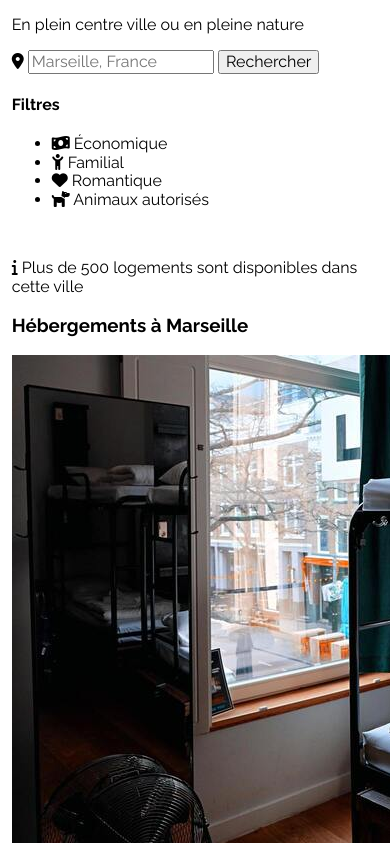
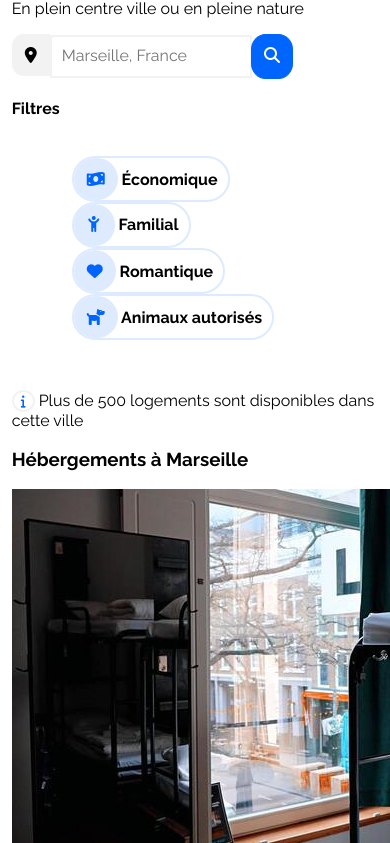
Before and after one commit to F0kd4/My_project_2_OC, a plain HTML site: page index.html in a window 390 px wide. Shown: the part 278-1121 px from the top of the page. Drawn offline with Linux system fonts and the light colour scheme.

Commit message:
Responsive header + searching

```diff
--- a/css/desktop.css
+++ b/css/desktop.css
@@ -1,3 +1,8 @@
+*
+{
+    box-sizing: border-box;
+}
+
 body
 {
     margin-left: 3%;
@@ -30,9 +35,8 @@ nav img
 
 nav li
 {
-    box-sizing: border-box;
-   padding-left: 30px;
-   padding-right: 30px;
+    padding-left: 30px;
+    padding-right: 30px;
     padding-top: 35px;
     margin-top: -21px;
 }
@@ -49,6 +53,7 @@ nav li:hover
 /* PARTIE 1 */
 
 /* Barre de recherche */
+
 
 form
 {
@@ -95,6 +100,11 @@ button
     border-radius:  25px 900px 900px 25px;
 }
 
+.mobile_button
+{
+    display: none;
+}
+
 button:hover
 {
     cursor: pointer;
@@ -107,7 +117,6 @@ button:hover
     display: flex;
     justify-content: flex-start space-between;
     align-items: center;
-
 }
 
 
@@ -177,7 +186,7 @@ button:hover
 /* Hebergements à Marseille */
 .accomodation_marseille
 {
-    display: flex;
+    display: block;
     justify-content: space-between;
     flex-direction: column;
     background-color: #DEEBFF;
@@ -186,6 +195,8 @@ button:hover
 .affichage_accomodation
 {
     display: flex;
+    flex-wrap: wrap;
+    justify-content: space-between;
 }
 
 a
@@ -193,7 +204,17 @@ a
     text-decoration: none;
 }
 
+.accomodation_card
+{
+    background-color: white;
+    width: 250px;
+    height: 250px;
+}
 
+.img_accomodation img
+{
+    width: 200px;
+}
 
 .blue-star
 {
--- a/css/phone.css
+++ b/css/phone.css
@@ -1,3 +1,8 @@
+*
+{
+    box-sizing: border-box;
+}
+
 body
 {
     margin-left: 3%;
@@ -10,14 +15,13 @@ header
 {
     display: flex;
     flex-direction: column;
-    justify-content: space-between;
 }
 
-.header_logo
+/* .header_logo
 {
     display: flex;
     align-content: center;
-}
+} */
 
 .nav_header
 {
@@ -26,9 +30,143 @@ header
     list-style: none;
 }
 
+nav img
+ {
+    margin-left: 37%;
+     height: 70px;
+ }
+
+
+
 nav li:hover
 {
     color: #0065FC;
     cursor: pointer;
     border-bottom: 2px #0065FC solid;
 }
+
+/* MAIN */.
+
+/* PARTIE 1 */
+
+/* Barre de recherche */
+
+form
+{
+    display: block;
+}
+
+.fa-location-dot
+{
+    margin-right: -4px;
+    padding: 13px;
+    background-color: #F2F2F2;
+    border-radius: 30% 2% 2% 30%;
+}
+
+.fa-location-dot:hover
+{
+    cursor: pointer;
+}
+
+input
+{
+    padding: 10px;
+    border-color: #F2F2F2;
+    border-style: solid;
+}
+
+input:focus
+{
+    padding: 10px;
+    border-color: #F2F2F2;
+}
+
+button
+{
+    font-weight:500 ;
+    border-style: solid;
+    border-width: 1.5px;
+    border-color: #0065FC;
+    margin-left: -5px;
+    background-color: #0065FC;
+    color: white;
+    padding : 12px;
+    border-radius: 35%;
+}
+
+.desktop_button
+{
+    display: none;
+}
+
+button:hover
+{
+    cursor: pointer;
+}
+
+/* FILTRES */
+
+.filtres
+{
+    display: flex;
+    flex-direction: column;
+    justify-content: flex-start space-between;
+}
+
+
+.filtres ul
+{
+    display: flex;
+    flex-wrap: wrap;
+    list-style: none;
+}
+
+.filtres li
+{
+    font-weight: bold;
+    margin: 0 20px 0 20px;
+    border: 2px #DEEBFF solid;
+    border-radius: 25px;
+    padding: 0px;
+    padding-right: 10px;
+}
+
+.filtres li
+{
+    cursor: pointer;
+}
+
+.fa-dog, .fa-heart, .fa-child-reaching, .fa-money-bill-wave
+{
+    padding: 13px;
+	border-radius: 25px;
+    background-color: #DEEBFF;
+    color: #0065FC;
+}
+
+.fa-child-reaching
+{
+    padding-top: 12px;
+    padding-bottom: 14px;
+    padding-right: 15px;
+    padding-left: 14px;
+}
+
+.filtres li:hover
+{
+    background-color: #DEEBFF;
+}
+
+/* POINT INFORMATION */
+
+.fa-info
+{
+    font-size: small;
+    color: #0065FC;
+    border: 2px solid #F2F2F2;
+    padding: 7px;
+    border-radius: 50%;
+    padding-top: 2.5px;
+    padding-bottom: 2.5px;
+}
--- a/css/tab.css
+++ b/css/tab.css
@@ -0,0 +1,176 @@
+*
+{
+    box-sizing: border-box;
+}
+
+body
+{
+    margin-left: 3%;
+    font-family: "Raleway", sans-serif;
+}
+
+/*HEADER */
+
+nav
+{
+    display: flex;
+    justify-content: space-between;
+    align-items: flex-end;
+}
+
+nav ul
+{
+    display: flex;
+    justify-content: flex-end;
+    list-style: none;
+    padding-right: 10px;
+}
+
+
+nav img
+ {
+     margin-left: 1.5%;
+     height: 70px;
+ }
+
+nav li
+{
+    padding-left: 30px;
+    padding-right: 30px;
+    padding-top: 35px;
+    margin-top: -21px;
+}
+
+nav li:hover
+{
+    color: #0065FC;
+    cursor: pointer;
+    border-top: 2px #0065FC solid;
+}
+
+/* MAIN */.
+
+/* PARTIE 1 */
+
+/* Barre de recherche */
+
+form
+{
+    display: block;
+}
+
+.fa-location-dot
+{
+    margin-right: -4px;
+    padding: 13px;
+    background-color: #F2F2F2;
+    border-radius: 30% 2% 2% 30%;
+}
+
+.fa-location-dot:hover
+{
+    cursor: pointer;
+}
+
+input
+{
+    padding: 10px;
+    border-color: #F2F2F2;
+    border-style: solid;
+}
+
+input:focus
+{
+    padding: 10px;
+    border-color: #F2F2F2;
+}
+
+button
+{
+    font-weight:500 ;
+    border-style: solid;
+    border-width: 1.5px;
+    border-color: #0065FC;
+    margin-left: -5px;
+    background-color: #0065FC;
+    color: white;
+    padding : 10px;
+    padding-top: 11px;
+    border-radius:  25px 900px 900px 25px;
+}
+
+.mobile_button
+{
+    display: none;
+}
+
+button:hover
+{
+    cursor: pointer;
+}
+
+/* FILTRES */
+
+.filtres
+{
+    display: flex;
+    justify-content: flex-start space-between;
+    align-items: center;
+}
+
+
+.filtres ul
+{
+    display: flex;
+    justify-content:flex-start;
+    flex-wrap: wrap;
+    list-style: none;
+}
+
+.filtres li
+{
+    font-weight: bold;
+    border: 2px #DEEBFF solid;
+    border-radius: 25px;
+    padding: 0px;
+    padding-right: 10px;
+}
+
+.filtres li
+{
+    cursor: pointer;
+}
+
+.fa-dog, .fa-heart, .fa-child-reaching, .fa-money-bill-wave
+{
+    padding: 13px;
+	border-radius: 25px;
+    background-color: #DEEBFF;
+    color: #0065FC;
+}
+
+.fa-child-reaching
+{
+    padding-top: 12px;
+    padding-bottom: 14px;
+    padding-right: 15px;
+    padding-left: 14px;
+}
+
+.filtres li:hover
+{
+    background-color: #DEEBFF;
+}
+
+/* POINT INFORMATION */
+
+.fa-info
+{
+    font-size: small;
+    color: #0065FC;
+    border: 2px solid #F2F2F2;
+    padding: 7px;
+    border-radius: 50%;
+    padding-top: 2.5px;
+    padding-bottom: 2.5px;
+}
--- a/index.html
+++ b/index.html
@@ -36,11 +36,12 @@
         </div>
 
         <!-- Barre de recherche -->
-        <div>
+        <div class="research">
           <form method="post" action="nothing.nothing">
             <label for="ville"><i class="fa-solid fa-location-dot"></i></label>
             <input type="text" name="ville" id="ville" placeholder="Marseille, France"/>
-            <button>Rechercher</button>
+            <button class="desktop_button">Rechercher</button>
+            <button class="mobile_button"><i class="fa-solid fa-magnifying-glass"></i></button>
           </form>
         </div>
         <!-- FILTRES -->
@@ -71,7 +72,7 @@
         <div class="affichage_accomodation">
           <div class="accomodation_card">
             <a href="#">
-            <img class="img_accomodation" src="./images/hebergements/4_small/marcus-loke-WQJvWU_HZFo-unsplash.jpg" alt="Auberge la Cannebière"/>
+            <div class="img_accomodation"><img src="./images/hebergements/4_small/marcus-loke-WQJvWU_HZFo-unsplash.jpg" alt="Auberge la Cannebière"/></div>
             <div class="accomodation_card_body">
                 <div class="card_title"><h4>Auberge La Cannebière</h4></div>
                 <div class="card_description"><p>Nuit à partir de 25<b>€</b></p></div>
@@ -85,10 +86,9 @@
             </div>
             </a>
           </div>
-          <!-- MODELE -->
           <div class="accomodation_card">
             <a href="#">
-            <img class="img_accomodation" src="./images/hebergements/4_small/fred-kleber-gTbaxaVLvsg-unsplash.jpg" alt="Hôtel du port"/>
+            <div class="img_accomodation"><img src="./images/hebergements/4_small/fred-kleber-gTbaxaVLvsg-unsplash.jpg" alt="Hôtel du port"/></div>
             <div class="accomodation_card_body">
                 <div class="card_title"><h4>Hôtel du port</h4></div>
                 <div class="card_description"><p>Nuit à partir de 52<b>€</b></p></div>
@@ -104,7 +104,7 @@
           </div>
           <div class="accomodation_card">
             <a href="#">
-            <img class="img_accomodation" src="./images/hebergements/4_small/reisetopia-B8WIgxA_PFU-unsplash.jpg" alt="Hôtel les Mouettes"/>
+            <div class="img_accomodation"><img src="./images/hebergements/4_small/reisetopia-B8WIgxA_PFU-unsplash.jpg" alt="Hôtel les Mouettes"/></div>
             <div class="accomodation_card_body">
                 <div class="card_title"><h4>Hôtel Les Mouettes</h4></div>
                 <div class="card_description"><p>Nuit à partir de 76<b>€</b></p></div>
@@ -120,7 +120,7 @@
           </div>
           <div class="accomodation_card">
             <a href="#">
-            <img class="img_accomodation" src="./images/hebergements/4_small/annie-spratt-Eg1qcIitAuA-unsplash.jpg" alt="Hôtel de la Mer"/>
+            <div class="img_accomodation"><img src="./images/hebergements/4_small/annie-spratt-Eg1qcIitAuA-unsplash.jpg" alt="Hôtel de la Mer"/></div>
             <div class="accomodation_card_body">
                 <div class="card_title"><h4>Hôtel de la Mer</h4></div>
                 <div class="card_description"><p>Nuit à partir de 46<b>€</b></p></div>
@@ -136,7 +136,7 @@
           </div>
           <div class="accomodation_card">
             <a href="#">
-            <img class="img_accomodation" src="./images/hebergements/4_small/nicate-lee-kT-ZyaiwBe0-unsplash.jpg" alt="Auberge Le Panier"/>
+            <div class="img_accomodation"><img src="./images/hebergements/4_small/nicate-lee-kT-ZyaiwBe0-unsplash.jpg" alt="Auberge Le Panier"/></div>
             <div class="accomodation_card_body">
                 <div class="card_title"><h4>Auberge Le Panier</h4></div>
                 <div class="card_description"><p>Nuit à partir de 23<b>€</b></p></div>
@@ -152,7 +152,7 @@
           </div>
           <div class="accomodation_card">
             <a href="#">
-            <img class="img_accomodation" src="./images/hebergements/4_small/febrian-zakaria-M6S1WvfW68A-unsplash.jpg" alt="Hôtel chez Amina"/>
+            <div class="img_accomodation"><img src="./images/hebergements/4_small/febrian-zakaria-M6S1WvfW68A-unsplash.jpg" alt="Hôtel chez Amina"/></div>
             <div class="accomodation_card_body">
                 <div class="card_title"><h4>Hôtel chez Amina</h4></div>
                 <div class="card_description"><p>Nuit à partir de 96<b>€</b></p></div>
```
